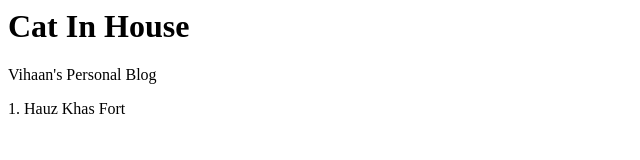
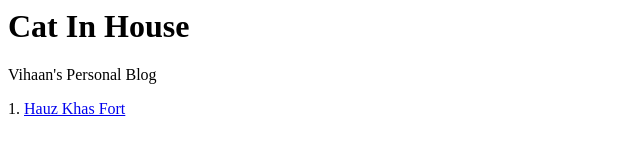
Before and after one commit to CatInHouse/CatInHouse.github.io, a plain HTML site: page index.html in a window 1280 px wide. Shown: the whole page, without its empty margins (0-640 px from the left). Drawn offline with Linux system fonts and the light colour scheme.

Commit message:
Update index.html

```diff
--- a/index.html
+++ b/index.html
@@ -6,6 +6,6 @@
     <h1>Cat In House</h1>
     <p>Vihaan's Personal Blog</p>
 
-    1. <a url="HauzKhasFort.html">Hauz Khas Fort</a>
+    1. <a href="HauzKhasFort">Hauz Khas Fort</a>
   </body>
 </html>
```
